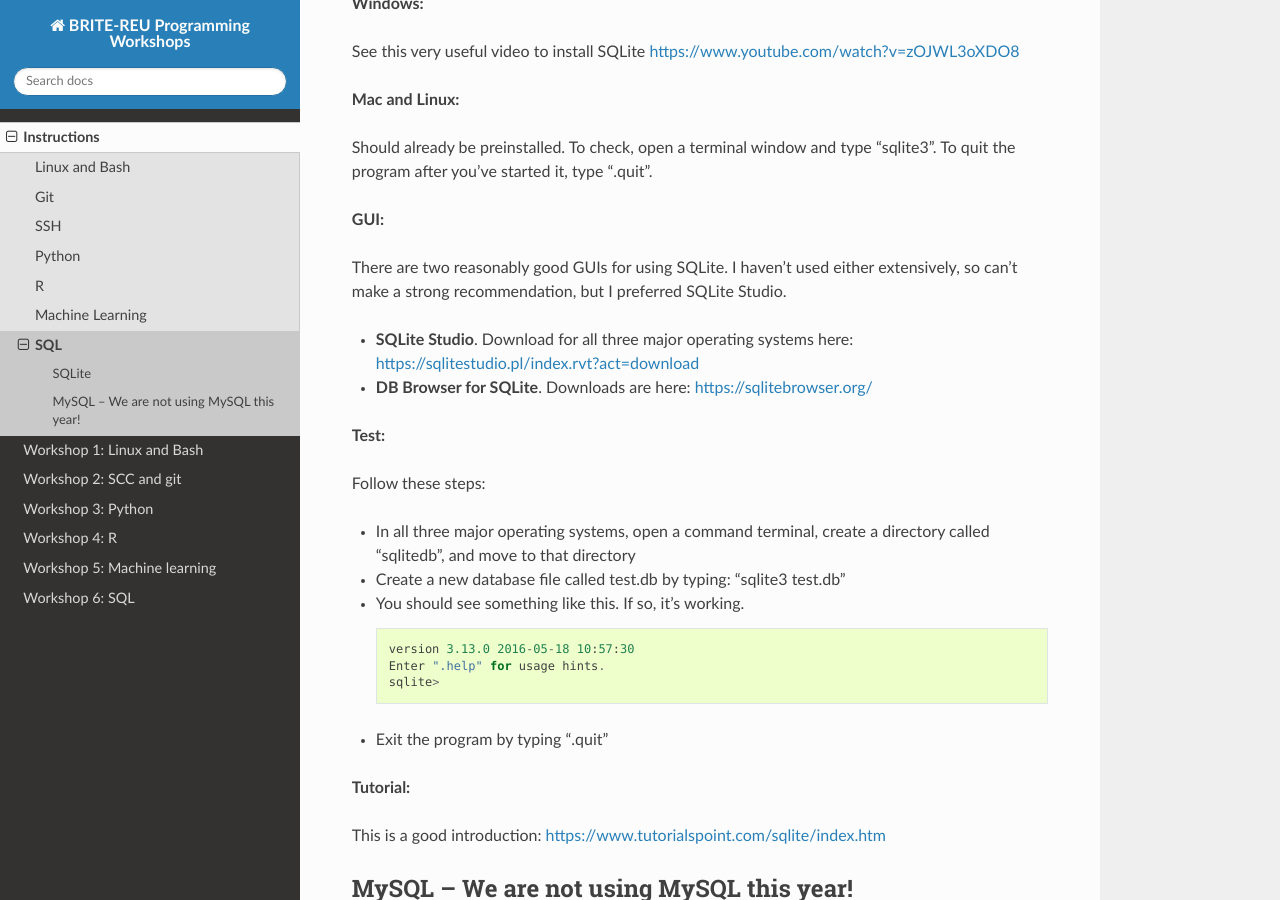
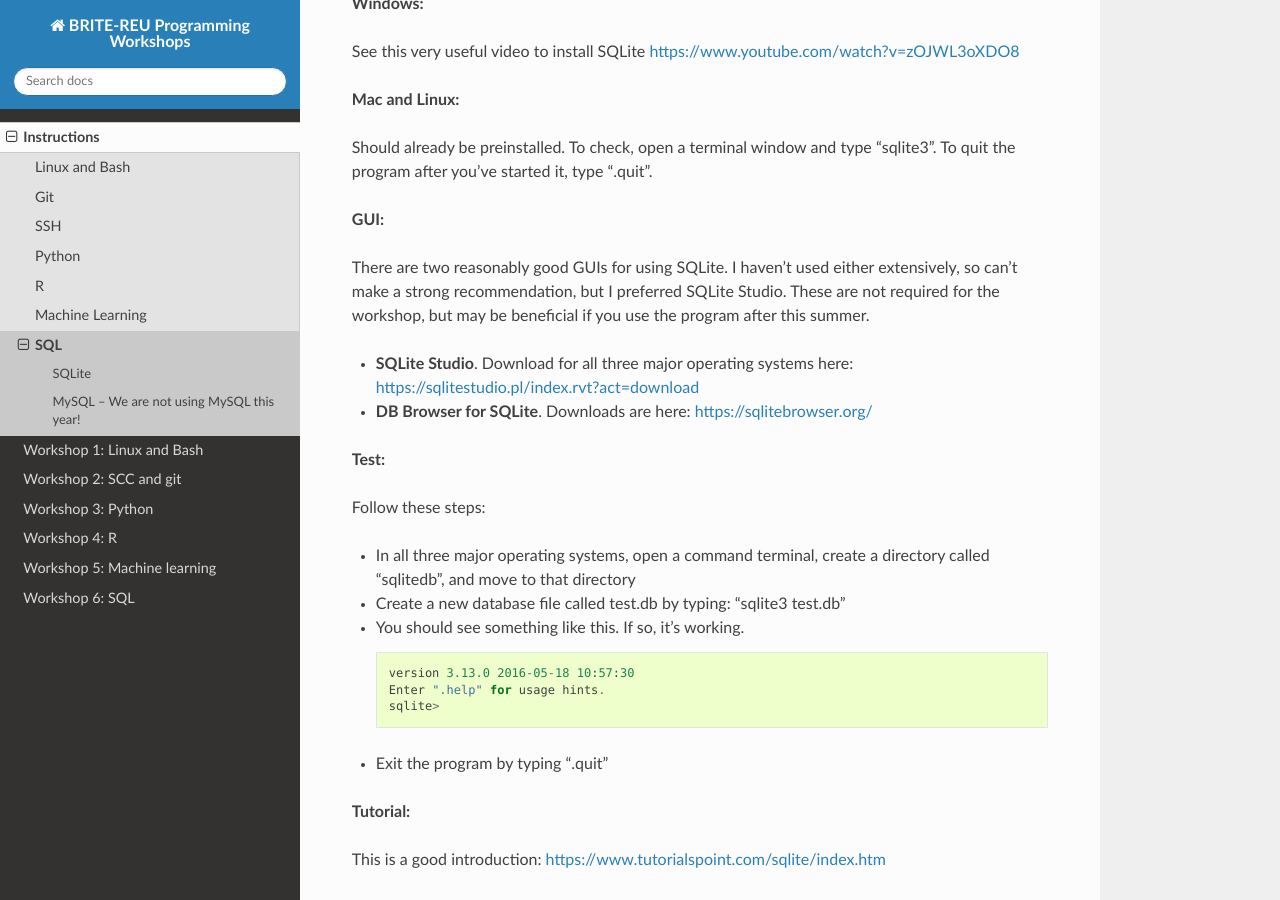
Before and after one commit to BRITE-REU/programming-workshops, a Sphinx documentation site: the page built from source/workshops/00_instructions/sql.rst, in a window 1280 px wide and 900 px high, scrolled down 320 px. Built offline with Sphinx 7.4.7 and the Read the Docs theme 2.0.0, drawn with Linux system fonts in a browser that asks for light colours.

Commit message:
Update sql.rst

```diff
--- a/source/workshops/00_instructions/sql.rst
+++ b/source/workshops/00_instructions/sql.rst
@@ -21,7 +21,7 @@ Should already be preinstalled.  To check, open a terminal window and type “sq
 
 **GUI:**
 
-There are two reasonably good GUIs for using SQLite.  I haven’t used either extensively, so can’t make a strong recommendation, but I preferred SQLite Studio.
+There are two reasonably good GUIs for using SQLite.  I haven’t used either extensively, so can’t make a strong recommendation, but I preferred SQLite Studio. These are not required for the workshop, but may be beneficial if you use the program after this summer.
 
 - **SQLite Studio**.  Download for all three major operating systems here: https://sqlitestudio.pl/index.rvt?act=download
 - **DB Browser for SQLite**. Downloads are here: https://sqlitebrowser.org/
```
